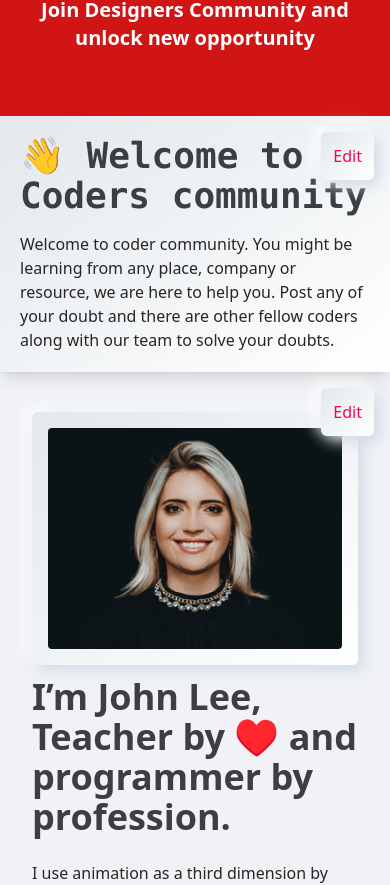
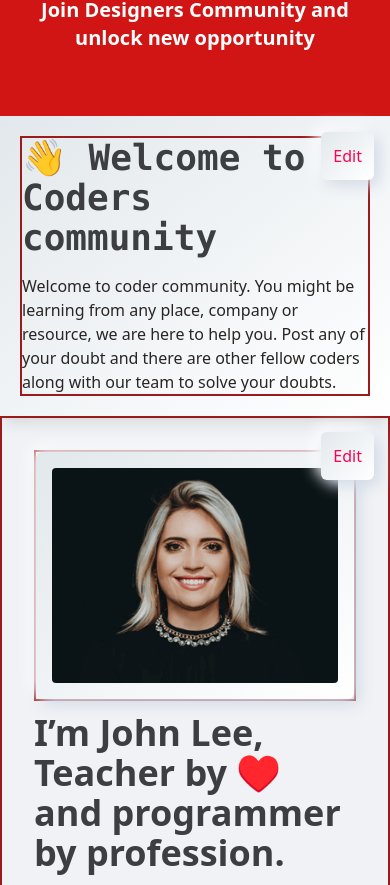
Before and after one commit to subrataSamartha/Pencilthon_landing_page_tamplate, a React (Create React App) app: page / in a window 390 px wide. Shown: the part 649-1534 px from the top of the page. Built offline with nearby package versions, Linux system fonts and the light colour scheme.

Commit message:
Made changes to some css properties for alignment

```diff
--- a/src/components/FAQ.jsx
+++ b/src/components/FAQ.jsx
@@ -55,7 +55,7 @@ function FAQ() {
   return (
     <div>
       <div
-        className="container mx-auto p-8 md:px-24 md:py-32 flex flex-col md:flex-row gap-10 relative"
+        className="container border-2 border-red-800 border-solid max-w-[1280px] mx-auto p-8 md:px-24 md:py-32 flex flex-col md:flex-row gap-10 relative"
         ref={ref}
         style={{
           transform: isInView ? "none" : "translateY(150px)",
--- a/src/sections/CommunityDescription.jsx
+++ b/src/sections/CommunityDescription.jsx
@@ -50,7 +50,7 @@ function CommunityDescription() {
           />
         </button>
       )}
-      <div className="flex flex-col md:flex-row justify-between gap-4 md:gap-0 mx-auto container">
+      <div className="border-2 border-red-800 border-solid max-w-[1280px] flex flex-col md:flex-row justify-between gap-4 md:gap-0 mx-auto container">
         <div className="flex gap-4 items-start text-2xl">
           <h1
             style={{
--- a/src/sections/CommunityLiveFeed.jsx
+++ b/src/sections/CommunityLiveFeed.jsx
@@ -37,7 +37,7 @@ function CommunityLiveFeed() {
 
   return (
     <div
-      className={`w-full p-8 md:px-24 md:pt-24 mb-5 relative flex flex-col md:flex-row items-center`}
+      className={`w-full p-8 md:px-24 relative flex flex-col md:flex-row items-center`}
     >
       {url === "/" && (
         <button
@@ -55,7 +55,7 @@ function CommunityLiveFeed() {
         </button>
       )}
 
-      <div className="container mx-auto flex flex-col md:flex-row items-center text-center md:text-left">
+      <div className="container max-w-[1280px] border-2 border-red-800 border-solid mx-auto flex flex-col md:flex-row items-center text-center md:text-left">
         <div className="w-full md:w-1/2 flex justify-center">
           <h1 className=" text-4xl text-metal-black font-bold">
             {Data.CommunityLive.heading}
@@ -64,7 +64,7 @@ function CommunityLiveFeed() {
 
         <div className="w-full md:w-1/2 mt-12 md:mt-0">
           {/* {info.embed} */}
-          <embed height="400px" width="100%" src={s} type="text/html"></embed>
+          <embed height="600px" width="100%" src={s} type="text/html"></embed>
         </div>
       </div>
     </div>
--- a/src/sections/CommunityOwnerDetail.jsx
+++ b/src/sections/CommunityOwnerDetail.jsx
@@ -43,7 +43,7 @@ function CommunityOwnerDetail() {
   };
 
   return (
-    <div className="w-full relative py-2" ref={ref}>
+    <div className="w-full relative" ref={ref}>
       {url === "/" && (
         <button
           onClick={sidebarCall}
@@ -61,14 +61,14 @@ function CommunityOwnerDetail() {
       )}
 
       <div
-        className="w-full flex flex-col md:flex-row justify-evenly items-center p-8 md:p-24"
+        className="border-2 border-red-800 border-solid max-w-[1280px] mx-auto flex flex-col md:flex-row justify-evenly items-center p-8 md:p-24"
         style={{
           transform: isInView ? "none" : "translateY(150px)",
           opacity: isInView ? 1 : 0,
           transition: "all 1.2s cubic-bezier(0.17, 0.55, 0.55, 1) 0.5s",
         }}
       >
-        <div className="md:basis-2/6 w-full transition-transform duration-200 ease-in hover:-translate-y-1">
+        <div className="border-2 border-red-800 border-solid md:basis-2/6 w-full transition-transform duration-200 ease-in hover:-translate-y-1">
           <div className="p-4 shadow-white-3 bg-gradient-to-tl bg-gradient from-white to-gray-box rounded-md ">
             <img className="rounded" src={Data.Community.image} alt="image" />
           </div>
--- a/src/sections/ExploreGroup.jsx
+++ b/src/sections/ExploreGroup.jsx
@@ -7,7 +7,7 @@ import { getShow, setFormNo, setSideBarShow } from "../Redux/SetBarReducer";
 import { useRef } from "react";
 import { useInView } from "framer-motion";
 import { useLocation } from "react-router-dom";
-import {AiOutlineClose} from 'react-icons/ai';
+import { AiOutlineClose } from "react-icons/ai";
 function ExploreGroup() {
   // get location
   const loc = useLocation();
@@ -38,18 +38,24 @@ function ExploreGroup() {
   //   console.log(groupCards);
 
   return (
-    <div className="w-full relative py-8" ref={ref}>
+    <div className="w-full relative" ref={ref}>
       {url === "/" && (
         <button
           onClick={sidebarCall}
           className="absolute top-4 right-4 group md:p-4 p-3 text-red-primary rounded-md md:m-2 shadow-white-3 bg-gradient-to-tl from-white to-gray-box bg-white transition-all duration-300 ease-in hover:from-transparent hover:to-transparent hover:bg-red-primary hover:-translate-y-1  hover:text-white"
         >
-         <span className={`${showSideBar === 'on'?'hidden':'inline'}`}>Edit</span>
-         <AiOutlineClose className={`text-red-primary text-2xl ${showSideBar === 'off'?'hidden':'block'}`}/>
+          <span className={`${showSideBar === "on" ? "hidden" : "inline"}`}>
+            Edit
+          </span>
+          <AiOutlineClose
+            className={`text-red-primary text-2xl ${
+              showSideBar === "off" ? "hidden" : "block"
+            }`}
+          />
         </button>
       )}
 
-      <div className="p-8 md:p-24 max-w-[1280px] mx-auto">
+      <div className="border-2 border-red-800 border-solid p-8 md:p-24 max-w-[1280px] mx-auto">
         <h1
           className="md:text-5xl text-4xl font-bold text-center text-metal-black"
           style={{
@@ -69,7 +75,7 @@ function ExploreGroup() {
             transition: "all 1.2s cubic-bezier(0.17, 0.55, 0.55, 1) 0.9s",
           }}
         >
-          {groupCards.map((curElem,index) => {
+          {groupCards.map((curElem, index) => {
             return (
               <div key={index}>
                 <GroupCard
--- a/src/sections/Navbar.jsx
+++ b/src/sections/Navbar.jsx
@@ -41,7 +41,7 @@ const Navbar = () => {
             />
           </button>
         )}
-        <div className="container 2xl:px-12 flex flex-wrap justify-between items-center mx-auto px-5 md:px-12 xl:px-12">
+        <div className="container 2xl:px-0 flex flex-wrap justify-between items-center mx-auto px-5 md:px-12 xl:px-12">
           <a href="/" className="flex items-center">
             <img
               src={Data.NavbarDetails.image}
--- a/src/sections/Testimonial.jsx
+++ b/src/sections/Testimonial.jsx
@@ -75,7 +75,7 @@ const Testimonial = () => {
 
   return (
     <div
-      className="relative pt-10 pb-10 md:pt-20 w-full flex flex-col items-center bg-body-color"
+      className="relative max-w-[1280px] mx-auto border-2 border-red-800 border-solid px-5 md:px-0 pt-10 pb-10 md:pt-20 w-full flex flex-col items-center bg-body-color"
       ref={ref}
     >
       {url === "/" && (
```
Lines whose indentation alone changed are shown as unchanged.
